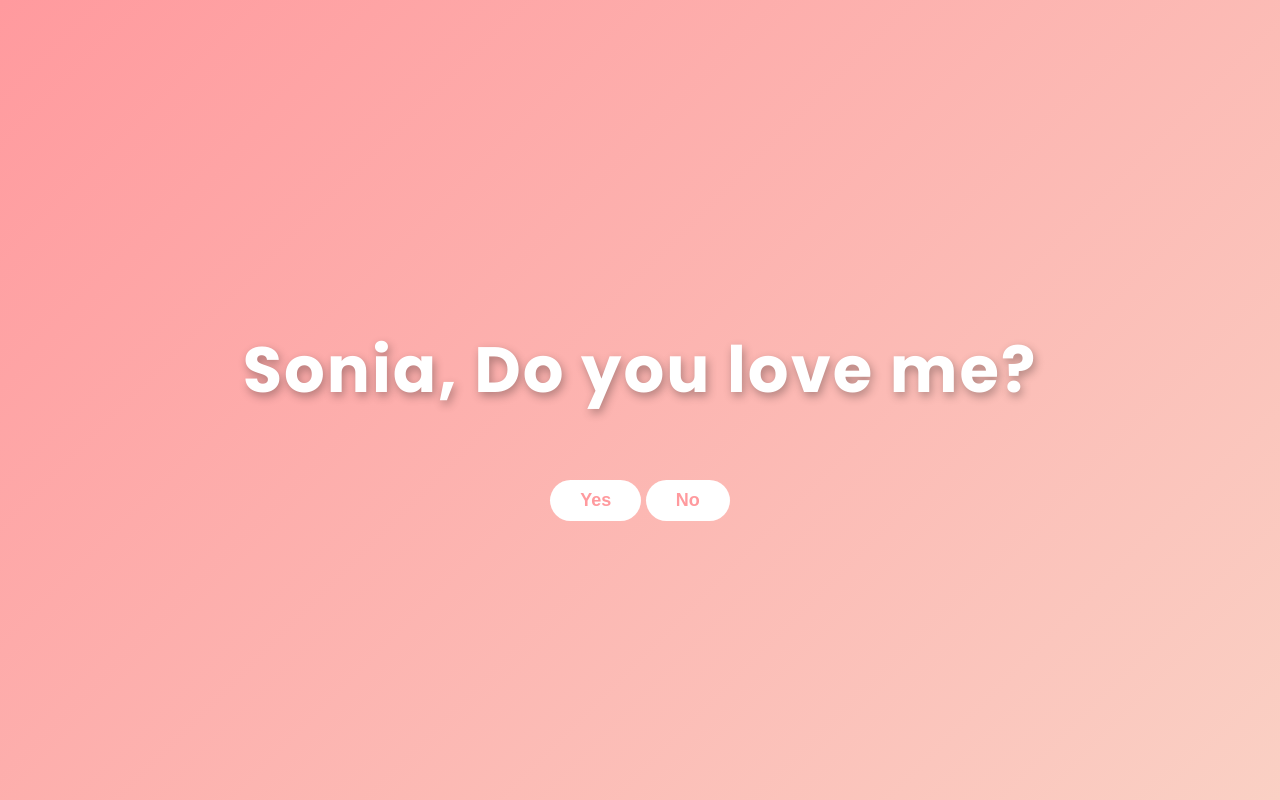
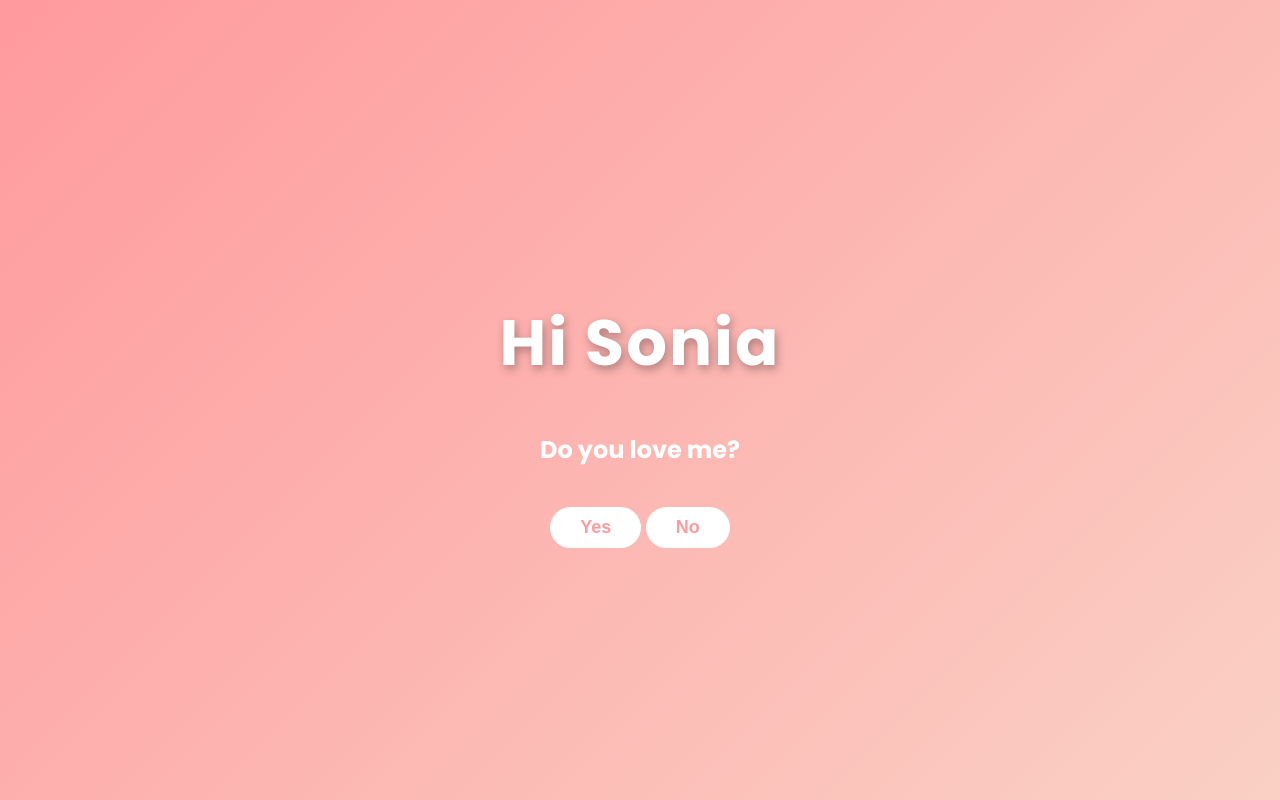
Before and after one commit to srishanth1185/my-website, a plain HTML site: page index.html in a window 1280 px wide. Drawn offline with Linux system fonts and the light colour scheme.

Commit message:
Update index.html

```diff
--- a/index.html
+++ b/index.html
@@ -9,7 +9,9 @@
 </head>
 <body>
     <div class="content">
-        <h1>Sonia, Do you love me?</h1>
+        <h1>Hi Sonia</h1>
+        <h2>Do you love me?</h2>
+
         <button id="yes-btn">Yes</button>
         <button id="no-btn">No</button>
     </div>
```
